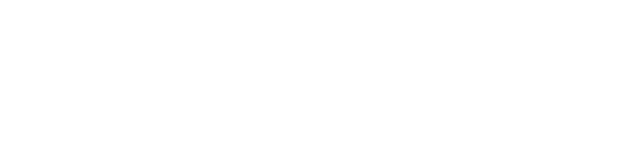
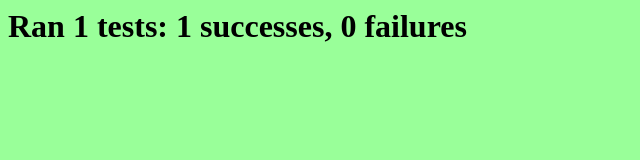
Before and after one commit to dnlbellfield/A-library-with-dependencies, a plain HTML site: page index.html in a window 1280 px wide. Shown: the whole page, without its empty margins (0-640 px from the left). Drawn offline with Linux system fonts and the light colour scheme; files whose address does not match are found by name.

Commit message:
Update index.html
added one test

```diff
--- a/index.html
+++ b/index.html
@@ -1,48 +1,6 @@
 <script src="/Users/johnbellfield/Documents/Coding Files/2020 WAC Accounting JS BEASTS/librarySystem With Dependencies/simpletest.js"></script>
 <script>
-    // In AccountingJS Part 6, we wrote a librarySystem function for loading libraries. With that function, you could do stuff like this:
 
-    // librarySystem('app', function() {
-    //   return 'app';
-    // });
-
-    // console.log(librarySystem('app')); // 'app'
-    // But we'd like the ability for libraries created with librarySystem to depend on each other. For example, we'd like to be able to do the following:
-
-    // librarySystem('dependency', [], function() {
-    //   return 'loaded dependency';
-    // });
-
-    // librarySystem('app', ['dependency'], function(dependency) {
-    //   return 'app with ' + dependency;
-    // });
-
-    // librarySystem('app'); // 'app with loaded dependency'
-    // In this example, we have two libraries, 'dependency' and 'app'. The twist here is that 'app' needs the 'dependency' library to work. That's why librarySystem here also takes an array that lists required dependencies.
-
-    // In the example above, we only specify one dependency, but librarySystem should be flexible enough to accept any number (0 or more).
-
-    // Below is an example of a library that needs two dependencies.
-
-    // librarySystem('name', [], function() {
-    //   return 'Gordon';
-    // });
-
-    // librarySystem('company', [], function() {
-    //   return 'Watch and Code';
-    // });
-
-    // librarySystem('workBlurb', ['name', 'company'], function(name, company) {
-    //   return name + ' works at ' + company;
-    // });
-
-    // librarySystem('workBlurb'); // 'Gordon works at Watch and Code'
-    // Your task is to rewrite librarySystem so it accepts dependencies as described above.
-
-  // function logHi() {
-  //   console.log('hi');
-  // }
-  // logHi();
 
   // create case: librarySystem( 'libraryName', function(){ /*return library*/ })
   // librarySystem( 'stringOfLibraryName', functionThatReturnsLibrary) in other words
@@ -76,29 +34,12 @@
 
 
 
-// function formatMoney (numbers) {
-//     if (Array.isArray(/* dependencyArray */)) {
-//       return numbers/*dependencyArray*/.map( function mapCallback(element /* dependency */) {
-//         return libraryStorage[(element/* dependency */] = callback();
-//         });
-//     } else {
-//         return '$' + numbers;
-//     }
-// }
-
-
   (function() {
     // object to save libraryNames and potentially their dependencies
     var libraryStorage = {};
 
     function librarySystem( libraryName, dependencyArray, callback) {
-      // var libraryObject = {
-      //   libraryName:  libraryName,
-      //   dependencyArray: dependencyArray,
-      //   callback: callback
-      // }
 
-      // console.log(libraryObject);
       // create case
       if (arguments.length > 1) {
         if (Array.isArray(dependencyArray) && (dependencyArray.length === 0)) {
@@ -127,10 +68,23 @@
 
   })();
 
-  // tests({
-  // 'this test should fail': function() {
-  //   fail('We want to call fail();');
-  // }
-  // });
+  tests({
+  'It should return Gordon works at Watch and Code': function() {
+    librarySystem('name', [], function() {
+      return 'Gordon';
+    });
+
+    librarySystem('company', [], function() {
+      return 'Watch and Code';
+    });
+
+    librarySystem('workBlurb', ['name', 'company'], function(name, company) {
+      return name + ' works at ' + company;
+    });
+
+    var result = librarySystem('workBlurb');
+    eq(result, 'Gordon works at Watch and Code');
+  }
+  });
 
 </script>
```
